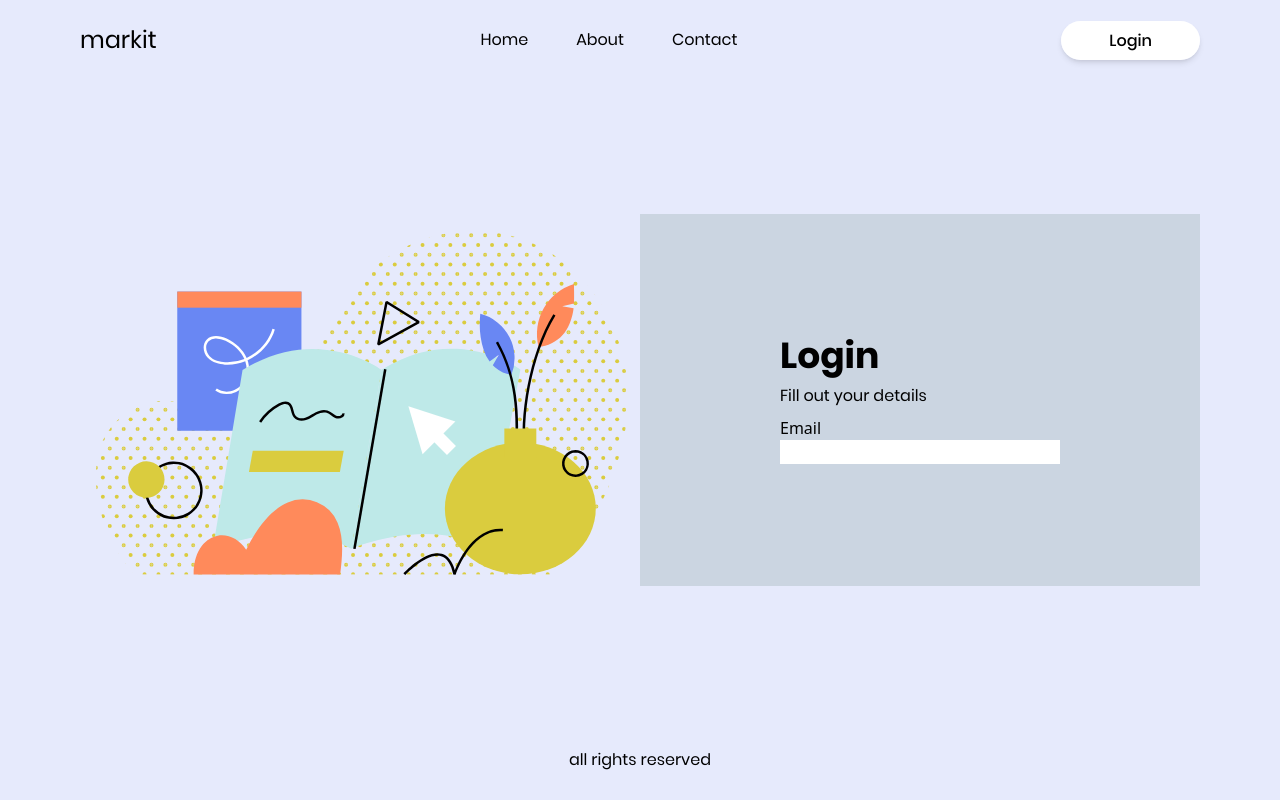
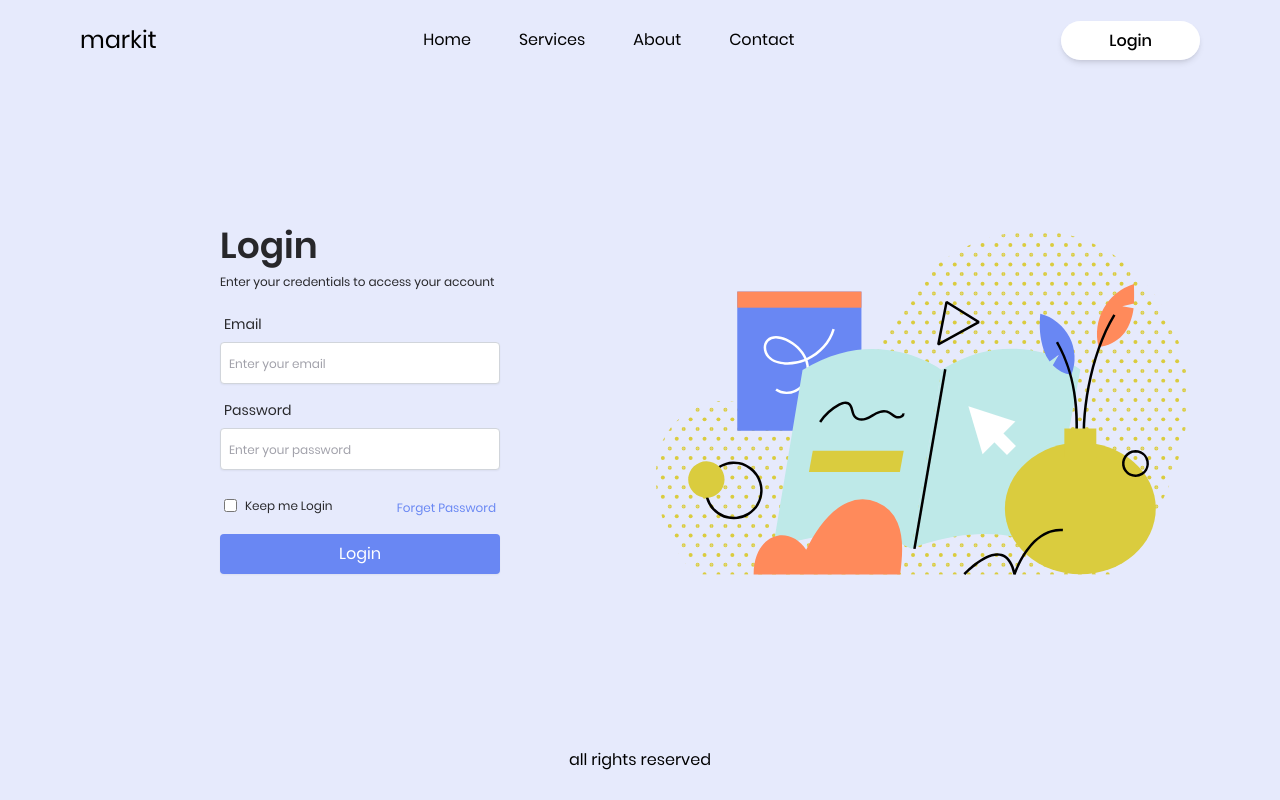
Before and after one commit to fahadbhatti2001/app, a React (Vite) app: page /login in a window 1280 px wide. Built offline with nearby package versions, Linux system fonts and the light colour scheme.

Commit message:
Login Complete

```diff
--- a/src/Components/Header.jsx
+++ b/src/Components/Header.jsx
@@ -6,17 +6,18 @@ export const Header = () => {
 
     const linksData = [
         {
-            name: "Home", urlLinksd: "/"
+            name: "Home", urlLinks: "/"
         },
         {
-            name: "About", urlLinksd: "/about"
+            name: "Services", urlLinks: "/services"
         },
         {
-            name: "Contact", urlLinksd: "/contact"
+            name: "About", urlLinks: "/about"
+        },
+        {
+            name: "Contact", urlLinks: "/contact"
         },
     ]
-
-
 
     return (
         <div className="flex justify-between items-center h-[10vh] px-20">
@@ -27,7 +28,7 @@ export const Header = () => {
                 <ul className="flex gap-12">
                     {
                         linksData.map((a, index) =>
-                            <HeaderLinks name={linksData[index].name} url={linksData[index].urlLinksd}/>
+                            <HeaderLinks key={index} name={linksData[index].name} url={linksData[index].urlLinks}/>
                         )
                     }
                 </ul>
--- a/src/Components/Login.jsx
+++ b/src/Components/Login.jsx
@@ -1,26 +1,40 @@
 import React from 'react';
+import { Link } from "react-router-dom";
 import login from "@/Assets/images/VectorOne.svg"
 
 export const Login = () => {
     return (
         <div className="grid grid-cols-2 place-content-center h-[80vh] px-20">
+            <div className="col-span-1 flex flex-col justify-center items-center">
+                <div className="w-1/2">
+                    <h1 className="font-PoppinsSemiBold text-4xl text-zinc-800 pb-2">
+                        Login
+                    </h1>
+                    <p className="font-PoppinsRegular text-xs text-zinc-800 pb-2">
+                        Enter your credentials to access your account
+                    </p>
+                    <form action="" className="flex flex-col pt-4">
+                        <label htmlFor="email" className="font-PoppinsRegular text-sm text-zinc-800 pb-2 pl-1">Email</label>
+                        <input type="email" id="email" placeholder="Enter your email" className="font-PoppinsRegular text-base p-2 border border-gray-300 rounded shadow-sm mb-4 placeholder:text-xs placeholder:text-zinc-400 focus:outline-primary-3"/>
+                        <label htmlFor="password" className="font-PoppinsRegular text-sm text-zinc-800 pb-2 pl-1">Password</label>
+                        <input type="password" id="password" placeholder="Enter your password" className="font-PoppinsRegular text-base p-2 border border-gray-300 rounded shadow-sm mb-4 placeholder:text-xs placeholder:text-zinc-400 focus:outline-primary-3"/>
+                        <div className="flex justify-between py-2">
+                            <div className="flex items-center ml-1">
+                                <input type="checkbox" id="remember"/>
+                                <label htmlFor="remember" className="font-PoppinsRegular pl-2 text-xs text-zinc-800">Keep me Login</label>
+                            </div>
+                            <div className="mr-1">
+                                <Link to="/" className="font-PoppinsRegular text-xs text-primary-3">
+                                    Forget Password
+                                </Link>
+                            </div>
+                        </div>
+                        <input type="submit" value="Login" className="font-PoppinsRegular text-base p-2 bg-primary-3 text-white rounded shadow-sm mt-2"/>
+                    </form>
+                </div>
+            </div>
             <div className="col-span-1">
                 <img src={login}/>
-            </div>
-            <div className="col-span-1 bg-slate-300 flex flex-col justify-center items-center
-            ">
-                <div className="w-1/2">
-                    <h1 className="font-PoppinsBold text-4xl text-black pb-2">
-                        Login
-                    </h1>
-                    <p className="font-PoppinsRegular text-base text-black pb-2">
-                        Fill out your details
-                    </p>
-                    <form action="" className="flex flex-col">
-                        <label htmlFor="email">Email</label>
-                        <input type="email" id="email"/>
-                    </form>
-                </div>
             </div>
         </div>
     );
```
